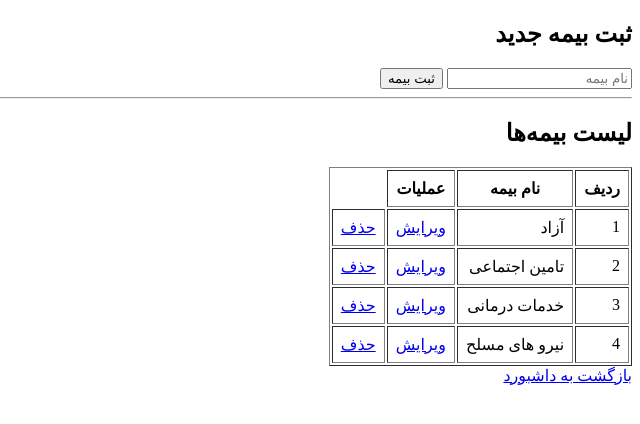
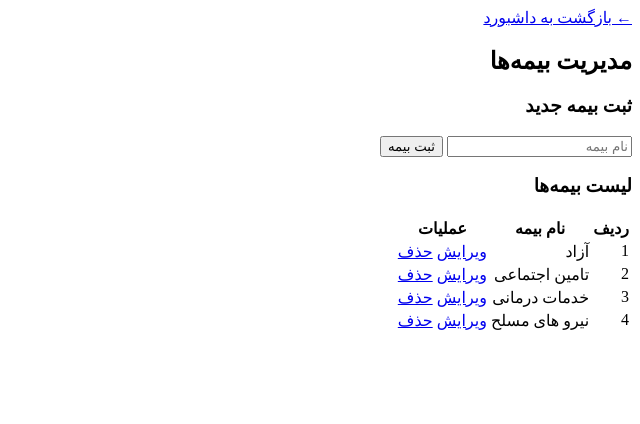
Before and after one commit to mhze1381/darmangah, a Flask app: page /insurance in a window 1280 px wide. Shown: the top 424 px of the page, without its empty margins (640-1280 px from the left). Run offline with Flask 3, Linux system fonts and the light colour scheme; a user stored in the database is signed in; data comes from the database, SQL or seed files in the repository.

Commit message:
Update insurance.html

```diff
--- a/templates/insurance.html
+++ b/templates/insurance.html
@@ -1,47 +1,69 @@
-{% extends "base.html"%}
-{% block title  %} مدیریت بیمه ها{% endblock%}
-{% block content  %}
-    <h2>ثبت بیمه جدید</h2>
+{% extends "base.html" %}
+{% block title %}مدیریت بیمه‌ها{% endblock %}
 
-    <form method="POST">
+{% block content %}
+
+<div class="page-header">
+    <a href="{{ url_for('main_up.dashboard') }}" class="btn btn-secondary">
+        ← بازگشت به داشبورد
+    </a>
+
+    <h2>مدیریت بیمه‌ها</h2>
+</div>
+
+<div class="card">
+    <h3>ثبت بیمه جدید</h3>
+
+    <form method="POST" class="insurance-form">
         <input
             type="text"
             name="name"
             placeholder="نام بیمه"
             required
         >
-        <button type="submit">ثبت بیمه</button>
+
+        <button type="submit" class="btn btn-success">
+            ثبت بیمه
+        </button>
     </form>
+</div>
 
-    <hr>
+<div class="card">
+    <h3>لیست بیمه‌ها</h3>
 
-    <h2>لیست بیمه‌ها</h2>
-
-    <table border="1" cellpadding="8">
+    <table>
+        <thead>
             <tr>
                 <th>ردیف</th>
                 <th>نام بیمه</th>
-            <th>عملیات</th>
+                <th colspan="2">عملیات</th>
             </tr>
+        </thead>
 
+        <tbody>
         {% for insurance in insurances %}
             <tr>
                 <td>{{ loop.index }}</td>
                 <td>{{ insurance.name }}</td>
+
                 <td>
-                <a href="{{ url_for('main_up.edit_insurance', id=insurance.id) }}">
+                    <a href="{{ url_for('main_up.edit_insurance', id=insurance.id) }}"
+                       class="btn btn-warning">
                         ویرایش
                     </a>
                 </td>
+
                 <td>
                     <a href="{{ url_for('main_up.delete_insurance', id=insurance.id) }}"
+                       class="btn btn-danger"
                        onclick="return confirm('از حذف این بیمه مطمئن هستید؟')">
                         حذف
                     </a>
                 </td>
             </tr>
         {% endfor %}
+        </tbody>
     </table>
+</div>
 
-<a href="/dashboard">بازگشت به داشبورد</a>
-{% endblock%}
+{% endblock %}
```
Lines whose indentation alone changed are shown as unchanged.
